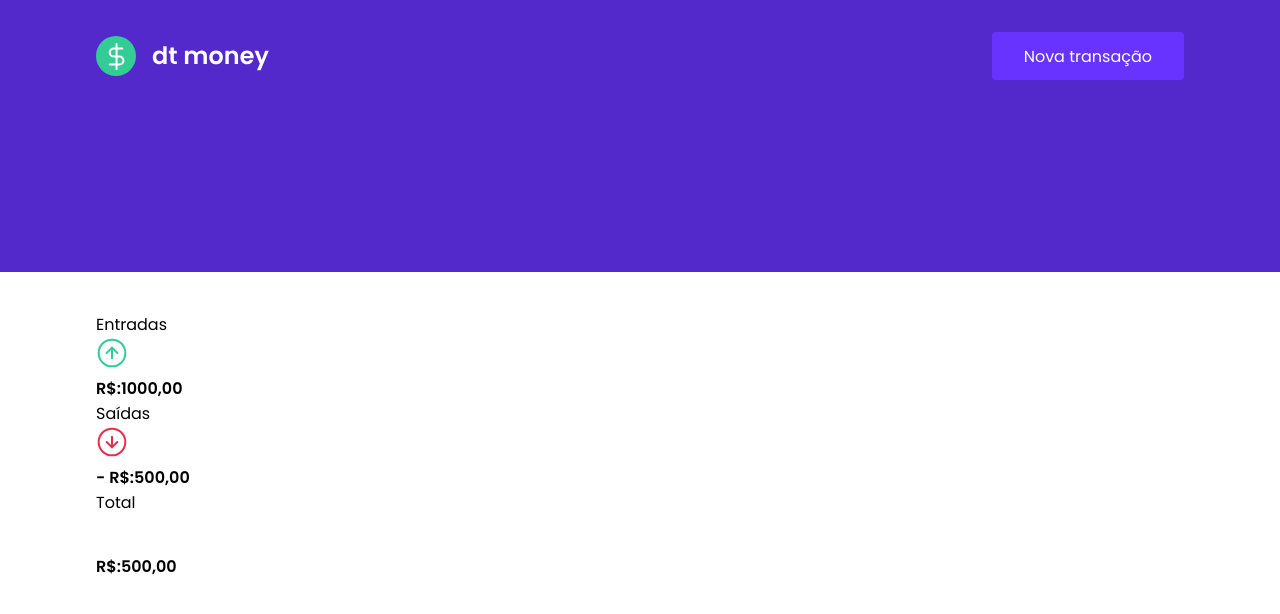
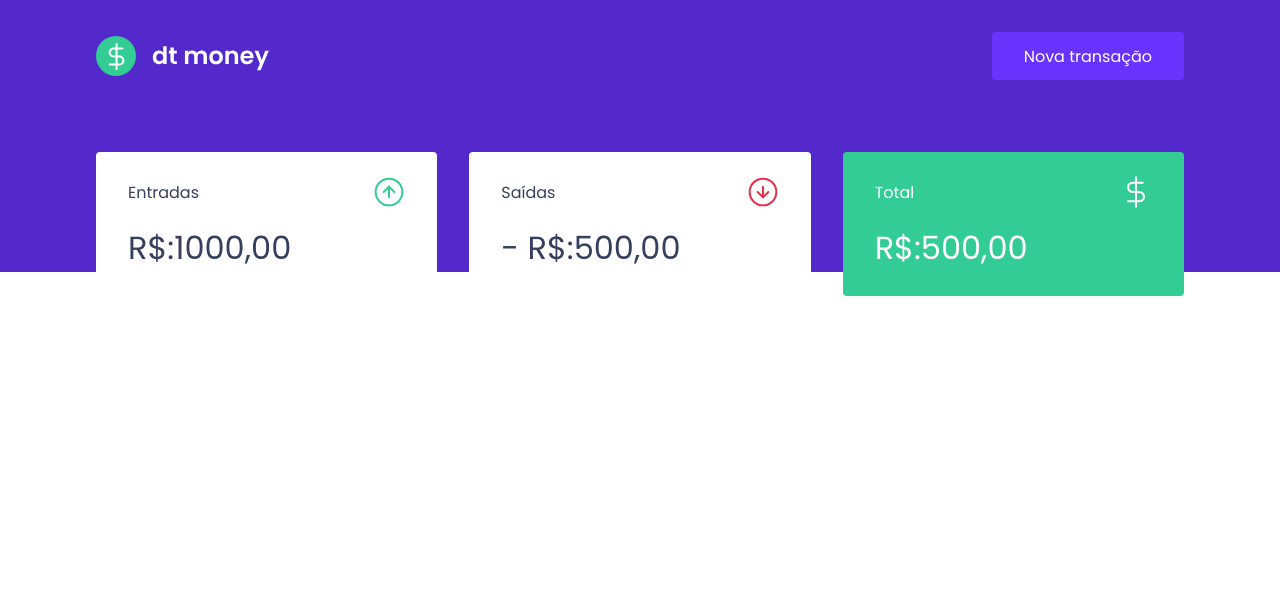
Before and after one commit to PGabriel20/DTMoney, a React (Create React App) app: page / in a window 1280 px wide. Shown: the top 614 px of the page. Built offline with nearby package versions, Linux system fonts and the light colour scheme.

Commit message:
style: summary styles

```diff
--- a/src/components/Summary/index.tsx
+++ b/src/components/Summary/index.tsx
@@ -21,7 +21,7 @@
         </header>
         <strong>- R$:500,00</strong>
       </div>
-      <div>
+      <div className='highLightBackground'>
         <header>
           <p>Total</p>
           <img src={totalImg} alt="Total"/>
--- a/src/components/Summary/styles.ts
+++ b/src/components/Summary/styles.ts
@@ -1,4 +1,34 @@
 import styled from 'styled-components';
 
 export const Container = styled.div`
+  display: grid;
+  grid-template-columns: repeat(3, 1fr);
+  gap: 2rem;
+  margin-top: -10rem;
+
+  div{
+    background: var(--shape);
+    padding: 1.5rem 2rem;
+    border-radius: 0.25rem;
+    color: var(--text-title);
+
+    header{
+      display: flex;
+      align-items: center;
+      justify-content: space-between;
+    }
+
+    strong{
+      display: block;
+      margin-top: 1rem;
+      font-size: 2rem;
+      font-weight: 500;
+      line-height: 3rem;
+    }
+
+    &.highLightBackground{
+      background: var(--green);
+      color: #fff;
+    }
+  }
 `;
--- a/src/styles/global.ts
+++ b/src/styles/global.ts
@@ -5,6 +5,7 @@
     --background: #F0F2F5;
     --red: #E52E4D;
     --blue: #5429CC;
+    --green: #33CC95;
 
     --blue-light: #6933FF;
 
```
